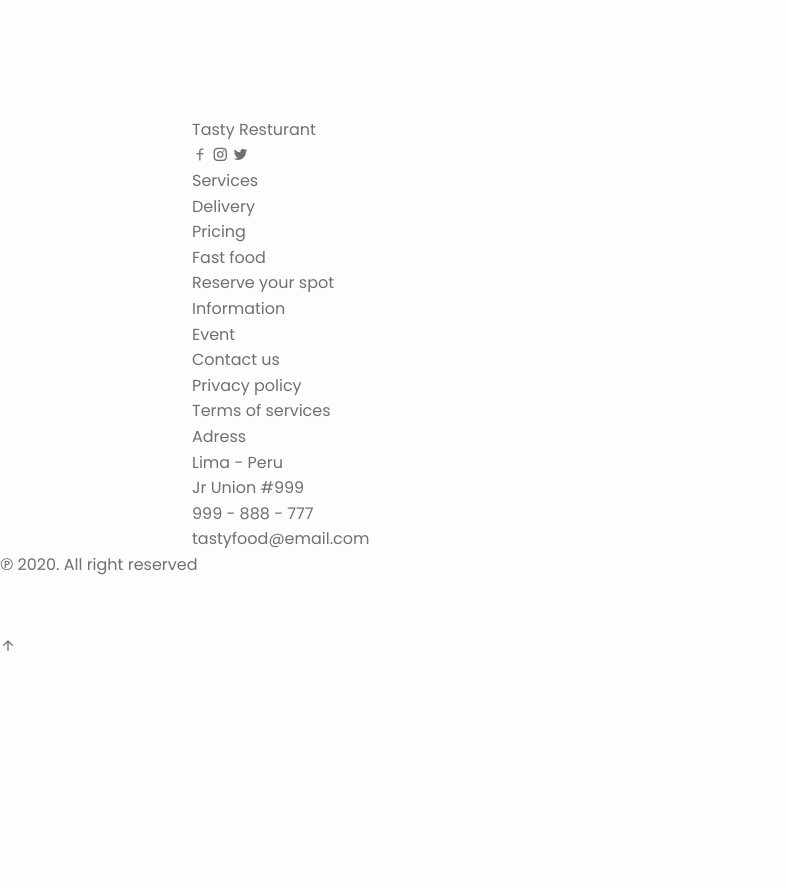
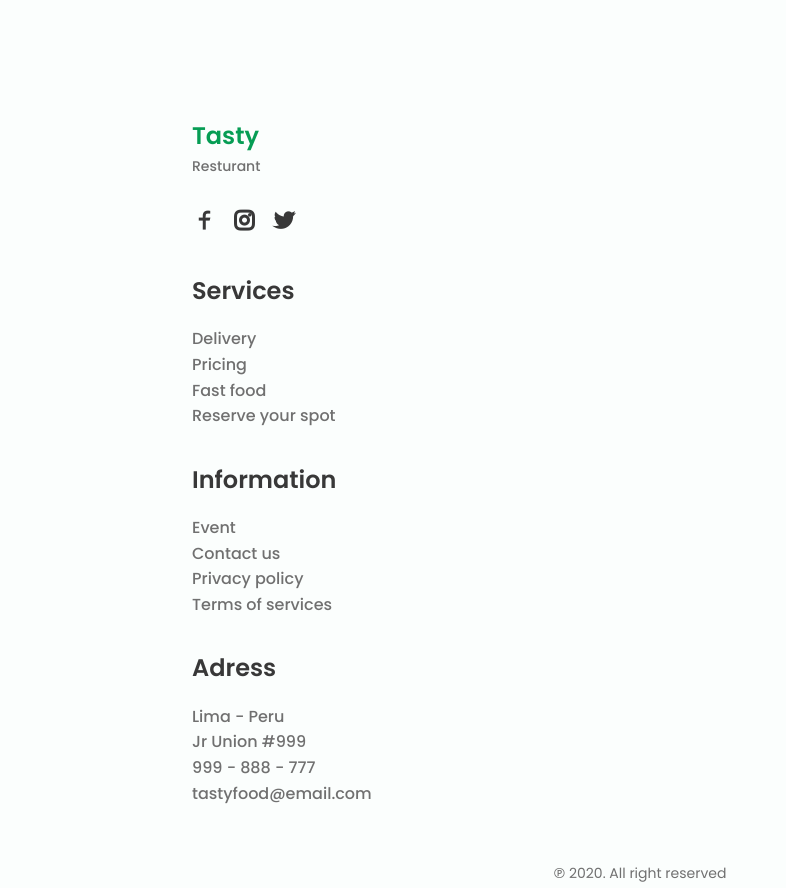
Before and after one commit to rasan3-1416/Tasty-food-site, a website: page index.html in a window 1280 px wide. Shown: the part 4154-5042 px from the top of the page, without its empty margins (0-786 px from the left). Before the commit the page ends 4813 px from the top, so only its background shows below. Drawn offline with nearby package versions, Linux system fonts and the light colour scheme.

Commit message:
style: Add tailwind styles for Footer section

```diff
--- a/index.html
+++ b/index.html
@@ -442,77 +442,77 @@
     <!-- End Main Section -->
 
     <!-- Start Footer Section -->
-    <footer class="footer section" id="footer">
-        <div class="footer__container container grid">
+    <footer class="section" id="footer">
+        <div class="container grid grid-cols-1 gap-y-8">
             <!-- Footer Content - 1 -->
             <div class="footet__content">
-                <a class="footer__logo" href="#">Tasty</a>
-                <span class="footer__description">Resturant</span>
-                <div class="footer__social">
-                    <a class="footer__social-link" href="https://www.faceebook.com">
+                <a class="fs-xl font-semibold text-first" href="#">Tasty</a>
+                <span class="block fs-sm font-medium mb-6">Resturant</span>
+                <div class="flex gap-x-4">
+                    <a class="text-[1.5rem] font-semibold text-title trans-ease hover:text-first" href="https://www.faceebook.com">
                         <i class="ri-facebook-line"></i>
                     </a>
-                    <a class="footer__social-link" href="https://www.instagram.com">
+                    <a class="text-[1.5rem] font-semibold text-title trans-ease hover:text-first" href="https://www.instagram.com">
                         <i class="ri-instagram-line"></i>
                     </a>
-                    <a class="footer__social-link" href="https://www.twitter.com">
+                    <a class="text-[1.5rem] font-semibold text-title trans-ease hover:text-first" href="https://www.twitter.com">
                         <i class="ri-twitter-fill"></i>
                     </a>
                 </div>
             </div>
             <!-- Footer Content - 2 -->
             <div class="footer__content">
-                <h3 class="footer__title">Services</h3>
+                <h3 class="fs-xl font-semibold text-title mb-4">Services</h3>
                 <ul class="footer__content-list">
                     <li>
-                        <a class="footer__content-link" href="#">Delivery</a>
+                        <a class="text-prime font-medium hover:text-first" href="#">Delivery</a>
                     </li>
                     <li>
-                        <a class="footer__content-link" href="#">Pricing</a>
+                        <a class="text-prime font-medium hover:text-first" href="#">Pricing</a>
                     </li>
                     <li>
-                        <a class="footer__content-link" href="#">Fast food</a>
+                        <a class="text-prime font-medium hover:text-first" href="#">Fast food</a>
                     </li>
                     <li>
-                        <a class="footer__content-link" href="#">Reserve your spot</a>
+                        <a class="text-prime font-medium hover:text-first" href="#">Reserve your spot</a>
                     </li>
                 </ul>
             </div>
             <!-- Footer Content - 3 -->
             <div class="footer__content">
-                <h3 class="footer__title">Information</h3>
+                <h3 class="fs-xl font-semibold text-title mb-4">Information</h3>
                 <ul class="footer__content-list">
                     <li>
-                        <a class="footer__content-link" href="#">Event</a>
+                        <a class="text-prime font-medium hover:text-first" href="#">Event</a>
                     </li>
                     <li>
-                        <a class="footer__content-link" href="#">Contact us</a>
+                        <a class="text-prime font-medium hover:text-first" href="#">Contact us</a>
                     </li>
                     <li>
-                        <a class="footer__content-link" href="#">Privacy policy</a>
+                        <a class="text-prime font-medium hover:text-first" href="#">Privacy policy</a>
                     </li>
                     <li>
-                        <a class="footer__content-link" href="#">Terms of services</a>
+                        <a class="text-prime font-medium hover:text-first" href="#">Terms of services</a>
                     </li>
                 </ul>
             </div>
             <!-- Footer Content - 4 -->
             <div class="footer__content">
-                <h3 class="footer__title">Adress</h3>
+                <h3 class="fs-xl font-semibold text-title mb-4">Adress</h3>
                 <ul class="footer__content-list">
-                    <li>Lima - Peru</a></li>
-                    <li>Jr Union #999</a></li>
-                    <li>999 - 888 - 777</a></li>
-                    <li>tastyfood@email.com</li>
+                    <li class="text-prime font-medium">Lima - Peru</a></li>
+                    <li class="text-prime font-medium">Jr Union #999</a></li>
+                    <li class="text-prime font-medium">999 - 888 - 777</a></li>
+                    <li class="text-prime font-medium">tastyfood@email.com</li>
                 </ul>
             </div>
         </div>
-        <span class="footer__copy">&#8471; 2020. All right reserved</span>
+        <span class="block text-center fs-sm pt-14">&#8471; 2020. All right reserved</span>
     </footer>
     <!-- End Footer Section -->
 
     <!-- Start Scroll UP -->
-    <a class="scroll__up" href="#" id="scroll-up">
+    <a class="scroll__up hidden" href="#" id="scroll-up">
         <i class="ri-arrow-up-line"></i>
     </a>
     <!-- End Scroll UP -->
--- a/tailwind.config.js
+++ b/tailwind.config.js
@@ -80,7 +80,7 @@ module.exports = {
         },
         '.fs-xl': {
           fontSize: '1.25rem',
-          '@media (min-width: 768px': {
+          '@media (min-width: 768px)': {
             fontSize: '1.5rem',
           }
         },
@@ -111,7 +111,7 @@ module.exports = {
         // Custom Height
         '.h-header': {
           height: 'var(--header-height)',
-          '@media (min-width:768px)': {
+          '@media (min-width: 768px)': {
             height: 'calc(var(--header-height) + 1.5rem)',
           }
         },
```
Also changed, not shown: assets/css/tailwind.css.
